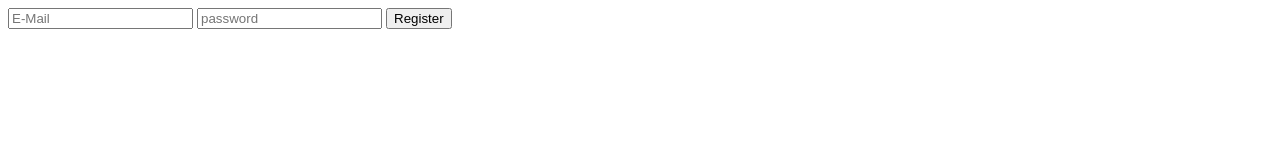
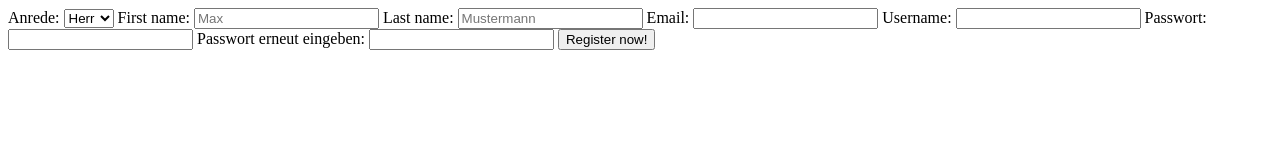
Before and after one commit to pedaKrk/Hotel_mit_Zimmerreservierungen, a plain HTML site: page inc/register.html in a window 1280 px wide. Drawn offline with Linux system fonts and the light colour scheme.

Commit message:
Die Register und Login Basics erstellt

```diff
--- a/inc/register.html
+++ b/inc/register.html
@@ -7,9 +7,26 @@
   </head>
   <body>
     <form action="" method="post">
-      <input type="email" placeholder="E-Mail" />
-      <input type="password" placeholder="password" />
-      <input type="submit" value="Register" />
+      <label for="fname">Anrede:</label>
+      <select id="cars" name="cars">
+        <option value="herr">Herr</option>
+        <option value="frau">Frau</option>
+        <option value="keine">-</option>
+      </select>
+      <label for="fname">First name:</label>
+      <input type="text" id="fname" name="fname" placeholder="Max">
+      <label for="lname">Last name:</label>
+      <input type="text" id="lname" name="lname" placeholder="Mustermann">
+
+      <label for="fname">Email:</label>
+      <input type="email" id="email" name="email"/>
+      <label for="fname">Username:</label>
+      <input type="text" id="uname" name="uname">
+      <label for="fname">Passwort:</label>
+      <input type="password" id="pwd" name="pwd"/>
+      <label for="fname">Passwort erneut eingeben:</label>
+      <input type="password" id="pwd_2" name="pwd_2"/>
+      <input type="submit" value="Register now!" />
     </form>
   </body>
 </html>
```
Also changed, not shown: inc/faq.html (+1 -1 lines), inc/impressum.html (+3 -3 lines), inc/login.html (+17 -1 lines), index.html (+4 -4 lines).
